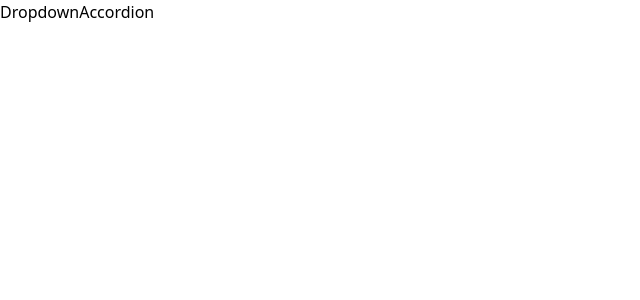
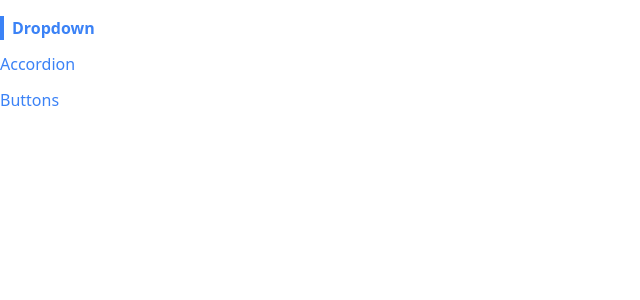
Before and after one commit to vibhavtrivedi/Comps, a React (Create React App) app: page / in a window 1280 px wide. Shown: the top 300 px of the page, without its empty margins (0-640 px from the left). Built offline with nearby package versions, Linux system fonts and the light colour scheme.

Commit message:
done navigation changes

```diff
--- a/src/App.js
+++ b/src/App.js
@@ -1,8 +1,26 @@
 
+import Route from "./components/Route";
+import Sidebar from "./components/Sidebar";
+
+import AccordionPage from "./pages/AccordionPage";
+// import DropdownPage from "./pages/DropdownPage";
+import ButtonPage from "./pages/ButtonPage";
 function App() {
-  return (<div>
+  return (
+    <div className="container mx-auto grid grid-cols-6 gap-4 mt-4">
+      <Sidebar />
+      <div className="col-span-5">{/* <Route path="/dropdown">
+        <DropdownPage />
+      </Route>  */}
+      <Route path="/accordion">
+        <AccordionPage />
+      </Route>
+      <Route path="/buttons">
+        <ButtonPage />
+      </Route></div>
 
-  </div>)
+    </div>
+  );
 }
 
 export default App;
--- a/src/components/Dropdown.js
+++ b/src/components/Dropdown.js
@@ -23,7 +23,6 @@
     setIsOpen(!isOpen);
   };
   const handleOptionClick = (option) => {
-    console.log("opt", option);
     setIsOpen(false);
     onChange(option);
   };
--- /dev/null
+++ b/src/components/Link.js
@@ -0,0 +1,17 @@
+import classNames from "classnames";
+import UseNavigation from "../hooks/use-navigation";
+function Link({ to, children, className,activeClassName }) {
+    const { navigate, currentPath } = UseNavigation();
+    const classes = classNames('text-blue-500', className, currentPath===to && activeClassName);
+    const handleClick = (event) => {
+        if (event.ctrlKey || event.metaKey) {
+            return;
+        }
+        event.preventDefault();
+        navigate(to);
+    }
+    return (
+        <a className={classes} href={to} onClick={handleClick}>{children }</a>
+    )
+}
+export default Link;
--- /dev/null
+++ b/src/components/Route.js
@@ -0,0 +1,11 @@
+import UseNavigation from "../hooks/use-navigation";
+
+function Route({path, children}) {
+    const { currentPath } = UseNavigation();
+
+    if (currentPath === path) {
+        return <div>{children}</div>
+    }
+    return null;
+}
+export default Route;
--- /dev/null
+++ b/src/components/Sidebar.js
@@ -0,0 +1,23 @@
+import Link from "./Link";
+
+function Sidebar() {
+    const links = [
+        { label: 'Dropdown', path: '/' },
+        { label: 'Accordion', path: '/accordion' },
+        { label: 'Buttons', path: '/buttons' }
+    ];
+
+    const renderedLinks = links.map((link) => {
+        return <Link
+            className='mb-3'
+            key={link.label}
+            to={link.path}
+            activeClassName='font-bold border-l-4 border-blue-500 pl-2'
+        >{link.label}</Link>
+    })
+
+    return (
+        <div className="sticky top-0 flex flex-col items-start">{renderedLinks}</div>
+    )
+}
+export default Sidebar;
--- a/src/context/navigation.js
+++ b/src/context/navigation.js
@@ -3,11 +3,9 @@
 
 const NavigationContext = createContext();
 function NavigationProvider({ children }) {
-    console.log('function called');
     const [currentPath, setCurrentPath] = useState(window.location.pathname);
 
     useEffect(() => {
-        console.log('useEffect');
         const handler = () => {
             setCurrentPath(window.location.pathname);
         }
@@ -21,9 +19,7 @@
         setCurrentPath(to);
     }
     return (
-        <NavigationContext.Provider value={{}}>
-            <button onClick={() => navigate('/dropdown')}>Dropdown</button>
-            <button onClick={() => navigate('/accordion')}>Accordion</button>
+        <NavigationContext.Provider value={{currentPath, navigate}}>
             {children}
         </NavigationContext.Provider>
     )
--- /dev/null
+++ b/src/hooks/use-navigation.js
@@ -0,0 +1,9 @@
+import { useContext } from "react";
+import NavigationContext from "../context/navigation";
+
+function UseNavigation() {
+    return (
+        useContext(NavigationContext)
+    )
+}
+export default UseNavigation;
```
